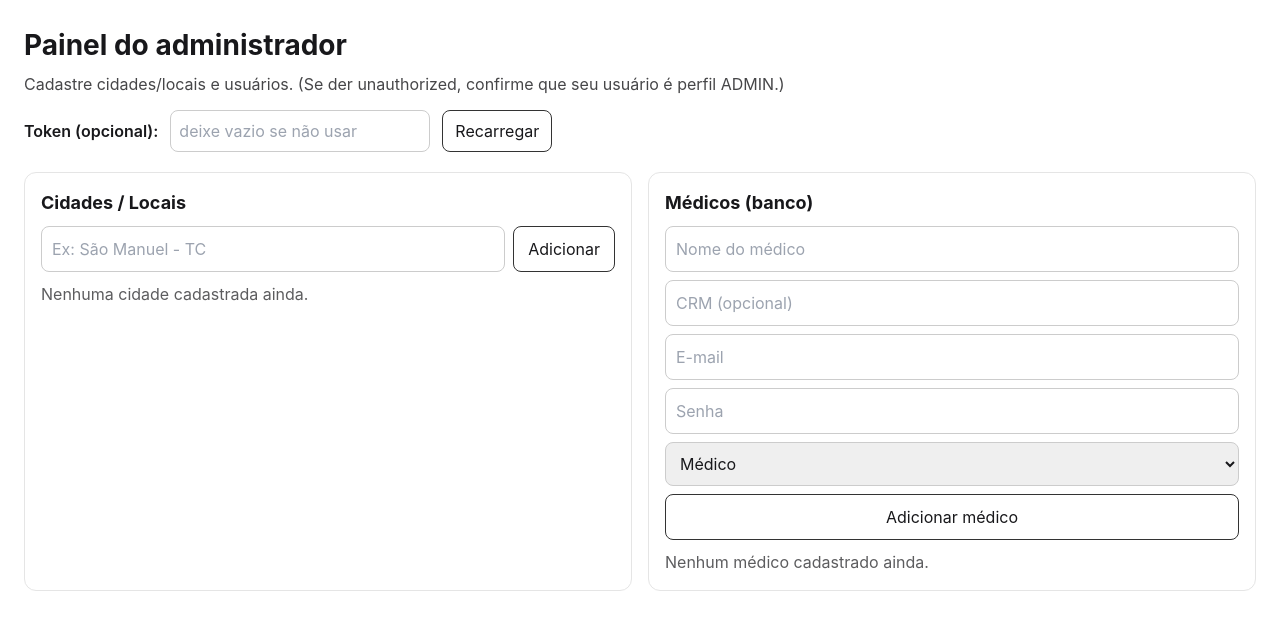
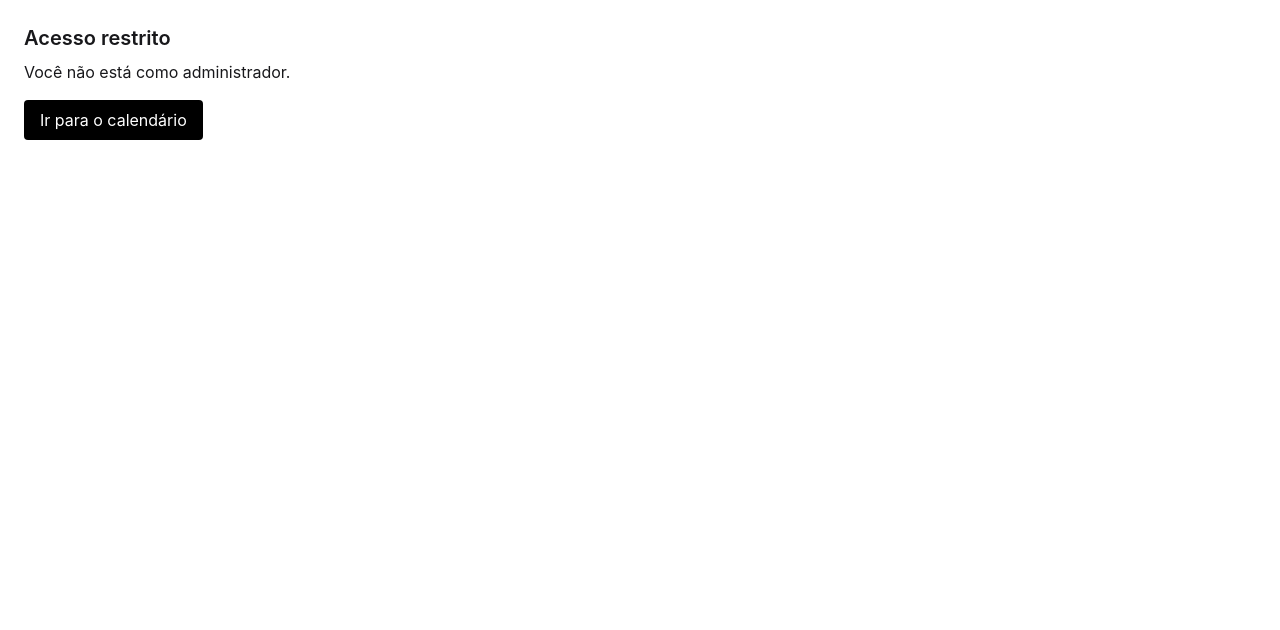
Before and after one commit to Bmoreira89/CDI_Agenda, a Next.js app: page /admin in a window 1280 px wide. Shown: the top 630 px of the page. Built offline with nearby package versions, Linux system fonts and the light colour scheme.

Commit message:
Fix: /admin usa /api/admin/* + envia header x-user-id (cidades/usuarios)

```diff
--- a/src/app/admin/page.tsx
+++ b/src/app/admin/page.tsx
@@ -1,178 +1,352 @@
 "use client";
 
 import { useEffect, useMemo, useState } from "react";
+import { useRouter } from "next/navigation";
+
+type PerfilTipo = "medico" | "admin";
 
 type Cidade = { id: number; nome: string };
-type User = { id: number; nome: string; email: string; perfil: "admin" | "medico"; crm?: string | null };
+type Usuario = { id: number; nome: string; email: string; crm: string | null; perfil: PerfilTipo };
+
+function getAuthHeaders() {
+  if (typeof window === "undefined") return {};
+  const id = localStorage.getItem("agenda_cdi_user_id");
+  if (!id) return {};
+  return { "x-user-id": String(id) };
+}
 
 export default function AdminPage() {
+  const router = useRouter();
+
+  const [perfil, setPerfil] = useState<PerfilTipo>("medico");
+  const [userId, setUserId] = useState<number | null>(null);
+
   const [cidades, setCidades] = useState<Cidade[]>([]);
-  const [users, setUsers] = useState<User[]>([]);
-  const [erroCidades, setErroCidades] = useState<string>("");
-  const [erroUsers, setErroUsers] = useState<string>("");
+  const [medicos, setMedicos] = useState<Usuario[]>([]);
 
-  const [userId, setUserId] = useState<string>("");
-  const [token, setToken] = useState<string>("");
+  const [cidadeNome, setCidadeNome] = useState("");
+  const [novoNome, setNovoNome] = useState("");
+  const [novoCRM, setNovoCRM] = useState("");
+  const [novoEmail, setNovoEmail] = useState("");
+  const [novaSenha, setNovaSenha] = useState("");
+  const [novoPerfil, setNovoPerfil] = useState<PerfilTipo>("medico");
+
+  const [erroCidades, setErroCidades] = useState("");
+  const [erroMedicos, setErroMedicos] = useState("");
+
+  // permissões continuam locais (como você já tinha)
+  const [permissoes, setPermissoes] = useState<Record<string, string[]>>({});
+  const [medicoSelecionado, setMedicoSelecionado] = useState<string>("");
 
   useEffect(() => {
-    const id = localStorage.getItem("agenda_cdi_user_id") || "";
-    setUserId(id);
-    const t = localStorage.getItem("agenda_cdi_admin_token") || "";
-    setToken(t);
+    if (typeof window === "undefined") return;
+
+    const storedPerfil = localStorage.getItem("agenda_cdi_perfil");
+    const storedUserId = localStorage.getItem("agenda_cdi_user_id");
+
+    const perfilAtual: PerfilTipo = storedPerfil === "admin" ? "admin" : "medico";
+    setPerfil(perfilAtual);
+
+    if (storedUserId && !Number.isNaN(Number(storedUserId))) {
+      setUserId(Number(storedUserId));
+    }
+
+    const storedPerm = localStorage.getItem("agenda_cdi_permissoes");
+    if (storedPerm) {
+      try {
+        setPermissoes(JSON.parse(storedPerm));
+      } catch {
+        setPermissoes({});
+      }
+    }
   }, []);
 
-  const headers = useMemo(
-    () => ({
-      "Content-Type": "application/json",
-      "x-user-id": userId || "",
-      "x-admin-token": token || "",
-    }),
-    [userId, token]
-  );
+  useEffect(() => {
+    // se não for admin, volta pro calendário
+    if (perfil !== "admin") return;
+    carregarTudo();
+    // eslint-disable-next-line react-hooks/exhaustive-deps
+  }, [perfil]);
 
-  const carregar = async () => {
+  async function carregarTudo() {
+    await Promise.all([carregarCidades(), carregarMedicos()]);
+  }
+
+  async function carregarCidades() {
     setErroCidades("");
-    setErroUsers("");
+    try {
+      const res = await fetch("/api/admin/cities", {
+        method: "GET",
+        headers: { ...getAuthHeaders() },
+        cache: "no-store",
+      });
+
+      if (res.status === 401) {
+        alert("unauthorized (admin). Faça login novamente.");
+        router.push("/login");
+        return;
+      }
+
+      if (!res.ok) throw new Error("Erro ao carregar cidades");
+      const data: Cidade[] = await res.json();
+      setCidades(data);
+    } catch (e) {
+      console.error(e);
+      setErroCidades("Não foi possível carregar a lista de cidades/locais.");
+    }
+  }
+
+  async function carregarMedicos() {
+    setErroMedicos("");
+    try {
+      const res = await fetch("/api/admin/users", {
+        method: "GET",
+        headers: { ...getAuthHeaders() },
+        cache: "no-store",
+      });
+
+      if (res.status === 401) {
+        alert("unauthorized (admin). Faça login novamente.");
+        router.push("/login");
+        return;
+      }
+
+      if (!res.ok) throw new Error("Erro ao carregar médicos");
+      const data: Usuario[] = await res.json();
+      setMedicos(data);
+    } catch (e) {
+      console.error(e);
+      setErroMedicos("Não foi possível carregar a lista de médicos.");
+    }
+  }
+
+  async function adicionarCidade() {
+    const nome = cidadeNome.trim();
+    if (!nome) return;
 
     try {
-      const r1 = await fetch("/api/admin/cities", { headers, cache: "no-store" });
-      if (!r1.ok) throw new Error("Erro ao comunicar com o servidor (cidades).");
-      setCidades(await r1.json());
-    } catch (e: any) {
-      setErroCidades(e?.message ?? "Falha ao carregar cidades.");
-      setCidades([]);
+      const res = await fetch("/api/admin/cities", {
+        method: "POST",
+        headers: { "Content-Type": "application/json", ...getAuthHeaders() },
+        body: JSON.stringify({ nome }),
+      });
+
+      const json = await res.json().catch(() => ({}));
+
+      if (res.status === 401) {
+        alert("unauthorized");
+        router.push("/login");
+        return;
+      }
+
+      if (!res.ok) {
+        alert(json?.error || "Erro ao criar cidade");
+        return;
+      }
+
+      setCidadeNome("");
+      await carregarCidades();
+    } catch (e) {
+      console.error(e);
+      alert("Erro ao comunicar com o servidor (cidades).");
+    }
+  }
+
+  async function adicionarMedico() {
+    const nome = novoNome.trim();
+    const email = novoEmail.trim().toLowerCase();
+    const senha = novaSenha.trim();
+    const crm = novoCRM.trim() || null;
+    const perfilSel: PerfilTipo = novoPerfil === "admin" ? "admin" : "medico";
+
+    if (!nome || !email || !senha) {
+      alert("Preencha nome, e-mail e senha.");
+      return;
     }
 
     try {
-      const r2 = await fetch("/api/admin/users", { headers, cache: "no-store" });
-      if (!r2.ok) throw new Error("Erro ao comunicar com o servidor (médicos).");
-      setUsers(await r2.json());
-    } catch (e: any) {
-      setErroUsers(e?.message ?? "Falha ao carregar médicos.");
-      setUsers([]);
-    }
-  };
+      const res = await fetch("/api/admin/users", {
+        method: "POST",
+        headers: { "Content-Type": "application/json", ...getAuthHeaders() },
+        body: JSON.stringify({ nome, email, senha, crm, perfil: perfilSel }),
+      });
 
-  useEffect(() => {
-    if (userId) carregar();
-    // eslint-disable-next-line react-hooks/exhaustive-deps
-  }, [userId]);
+      const json = await res.json().catch(() => ({}));
 
-  const [novaCidade, setNovaCidade] = useState("");
-  const addCidade = async () => {
-    const nome = novaCidade.trim();
-    if (!nome) return;
-    const r = await fetch("/api/admin/cities", { method: "POST", headers, body: JSON.stringify({ nome }) });
-    if (!r.ok) {
-      const j = await r.json().catch(() => ({}));
-      alert(j?.error || "Não foi possível adicionar cidade.");
+      if (res.status === 401) {
+        alert("unauthorized");
+        router.push("/login");
         return;
       }
-    setNovaCidade("");
-    carregar();
-  };
 
-  const [nome, setNome] = useState("");
-  const [crm, setCrm] = useState("");
-  const [email, setEmail] = useState("");
-  const [senha, setSenha] = useState("");
-  const [perfil, setPerfil] = useState<"admin" | "medico">("medico");
-
-  const addUser = async () => {
-    const payload = { nome: nome.trim(), crm: crm.trim() || null, email: email.trim(), senha: senha.trim(), perfil };
-    const r = await fetch("/api/admin/users", { method: "POST", headers, body: JSON.stringify(payload) });
-    if (!r.ok) {
-      const j = await r.json().catch(() => ({}));
-      alert(j?.error || "Não foi possível adicionar médico/usuário.");
+      if (!res.ok) {
+        alert(json?.error || "Erro ao criar médico");
         return;
       }
-    setNome(""); setCrm(""); setEmail(""); setSenha(""); setPerfil("medico");
-    carregar();
-  };
+
+      setNovoNome("");
+      setNovoCRM("");
+      setNovoEmail("");
+      setNovaSenha("");
+      setNovoPerfil("medico");
+      await carregarMedicos();
+    } catch (e) {
+      console.error(e);
+      alert("Erro ao comunicar com o servidor (médicos).");
+    }
+  }
+
+  const cidadesNomes = useMemo(() => cidades.map((c) => c.nome), [cidades]);
+
+  function togglePermissao(cidade: string) {
+    if (!medicoSelecionado) return;
+    const atual = permissoes[medicoSelecionado] || [];
+    const existe = atual.includes(cidade);
+    const novo = existe ? atual.filter((x) => x !== cidade) : [...atual, cidade];
+    const updated = { ...permissoes, [medicoSelecionado]: novo };
+    setPermissoes(updated);
+    localStorage.setItem("agenda_cdi_permissoes", JSON.stringify(updated));
+  }
+
+  function sair() {
+    if (typeof window !== "undefined") localStorage.clear();
+    router.push("/login");
+  }
+
+  if (perfil !== "admin") {
+    return (
+      <div className="p-6">
+        <h1 className="text-xl font-semibold mb-2">Acesso restrito</h1>
+        <p className="mb-4">Você não está como administrador.</p>
+        <button className="px-4 py-2 rounded bg-black text-white" onClick={() => router.push("/calendario")}>
+          Ir para o calendário
+        </button>
+      </div>
+    );
+  }
 
   return (
-    <div style={{ padding: 24 }}>
-      <h1 style={{ fontSize: 28, fontWeight: 700 }}>Painel do administrador</h1>
-      <p style={{ marginTop: 6, opacity: 0.8 }}>
-        Cadastre cidades/locais e usuários. (Se der unauthorized, confirme que seu usuário é perfil ADMIN.)
+    <div className="p-6">
+      <div className="flex items-center justify-between mb-6">
+        <div>
+          <h1 className="text-2xl font-semibold">Painel do administrador</h1>
+          <p className="text-sm opacity-70">
+            Cadastre cidades/locais, médicos (no banco) e quais locais cada médico pode agendar exames.
           </p>
-
-      <div style={{ marginTop: 14, display: "flex", gap: 12, alignItems: "center" }}>
-        <label style={{ fontWeight: 600 }}>Token (opcional):</label>
-        <input
-          value={token}
-          onChange={(e) => {
-            setToken(e.target.value);
-            localStorage.setItem("agenda_cdi_admin_token", e.target.value);
-          }}
-          placeholder="deixe vazio se não usar"
-          style={{ width: 260, padding: 8, border: "1px solid #ccc", borderRadius: 8 }}
-        />
-        <button onClick={carregar} style={{ padding: "8px 12px", borderRadius: 8, border: "1px solid #333" }}>
-          Recarregar
+          <p className="text-xs opacity-60 mt-1">Admin ID logado: {userId ?? "?"}</p>
+        </div>
+        <button onClick={sair} className="px-4 py-2 rounded bg-black text-white">
+          Sair
         </button>
       </div>
 
-      <div style={{ marginTop: 20, display: "grid", gridTemplateColumns: "1fr 1fr", gap: 16 }}>
-        <div style={{ border: "1px solid #e5e5e5", borderRadius: 12, padding: 16 }}>
-          <h2 style={{ fontSize: 18, fontWeight: 700 }}>Cidades / Locais</h2>
-
-          <div style={{ display: "flex", gap: 8, marginTop: 10 }}>
+      <div className="grid grid-cols-1 md:grid-cols-2 gap-6">
+        {/* CIDADES */}
+        <div className="bg-white rounded-lg border p-4">
+          <h2 className="font-semibold mb-3">Cidades / Locais</h2>
+          <div className="flex gap-2">
             <input
+              className="border rounded px-3 py-2 flex-1"
               placeholder="Ex: São Manuel - TC"
-              value={novaCidade}
-              onChange={(e) => setNovaCidade(e.target.value)}
-              style={{ flex: 1, padding: 10, border: "1px solid #ccc", borderRadius: 8 }}
+              value={cidadeNome}
+              onChange={(e) => setCidadeNome(e.target.value)}
             />
-            <button onClick={addCidade} style={{ padding: "10px 14px", borderRadius: 8, border: "1px solid #333" }}>
+            <button className="px-4 py-2 rounded bg-black text-white" onClick={adicionarCidade}>
               Adicionar
             </button>
           </div>
 
-          {erroCidades ? (
-            <div style={{ marginTop: 10, color: "crimson" }}>{erroCidades}</div>
+          {erroCidades && <div className="mt-3 text-sm text-red-600 bg-red-50 border border-red-200 p-2 rounded">{erroCidades}</div>}
+
+          <div className="mt-4 text-sm">
+            {cidades.length === 0 ? (
+              <div className="opacity-70">Nenhuma cidade cadastrada ainda.</div>
             ) : (
-            <ul style={{ marginTop: 10 }}>
-              {cidades.map((c) => <li key={c.id}>{c.nome}</li>)}
-              {cidades.length === 0 && <li style={{ opacity: 0.7 }}>Nenhuma cidade cadastrada ainda.</li>}
+              <ul className="list-disc pl-5">
+                {cidades.map((c) => (
+                  <li key={c.id}>{c.nome}</li>
+                ))}
               </ul>
             )}
           </div>
+        </div>
 
-        <div style={{ border: "1px solid #e5e5e5", borderRadius: 12, padding: 16 }}>
-          <h2 style={{ fontSize: 18, fontWeight: 700 }}>Médicos (banco)</h2>
+        {/* MEDICOS */}
+        <div className="bg-white rounded-lg border p-4">
+          <h2 className="font-semibold mb-3">Médicos (banco)</h2>
 
-          <div style={{ display: "grid", gap: 8, marginTop: 10 }}>
-            <input placeholder="Nome do médico" value={nome} onChange={(e) => setNome(e.target.value)}
-              style={{ padding: 10, border: "1px solid #ccc", borderRadius: 8 }} />
-            <input placeholder="CRM (opcional)" value={crm} onChange={(e) => setCrm(e.target.value)}
-              style={{ padding: 10, border: "1px solid #ccc", borderRadius: 8 }} />
-            <input placeholder="E-mail" value={email} onChange={(e) => setEmail(e.target.value)}
-              style={{ padding: 10, border: "1px solid #ccc", borderRadius: 8 }} />
-            <input placeholder="Senha" type="password" value={senha} onChange={(e) => setSenha(e.target.value)}
-              style={{ padding: 10, border: "1px solid #ccc", borderRadius: 8 }} />
+          <div className="space-y-2">
+            <input className="border rounded px-3 py-2 w-full" placeholder="Nome do médico" value={novoNome} onChange={(e) => setNovoNome(e.target.value)} />
+            <input className="border rounded px-3 py-2 w-full" placeholder="CRM (opcional)" value={novoCRM} onChange={(e) => setNovoCRM(e.target.value)} />
+            <input className="border rounded px-3 py-2 w-full" placeholder="E-mail" value={novoEmail} onChange={(e) => setNovoEmail(e.target.value)} />
+            <input className="border rounded px-3 py-2 w-full" placeholder="Senha" type="password" value={novaSenha} onChange={(e) => setNovaSenha(e.target.value)} />
 
-            <select value={perfil} onChange={(e) => setPerfil(e.target.value as any)}
-              style={{ padding: 10, border: "1px solid #ccc", borderRadius: 8 }}>
+            <div className="flex items-center gap-2">
+              <label className="text-sm opacity-70">Perfil</label>
+              <select className="border rounded px-3 py-2" value={novoPerfil} onChange={(e) => setNovoPerfil(e.target.value as PerfilTipo)}>
                 <option value="medico">Médico</option>
                 <option value="admin">Admin</option>
               </select>
+            </div>
 
-            <button onClick={addUser} style={{ padding: "10px 14px", borderRadius: 8, border: "1px solid #333" }}>
+            <button className="px-4 py-2 rounded bg-black text-white" onClick={adicionarMedico}>
               Adicionar médico
             </button>
           </div>
 
-          {erroUsers ? (
-            <div style={{ marginTop: 10, color: "crimson" }}>{erroUsers}</div>
+          {erroMedicos && <div className="mt-3 text-sm text-red-600 bg-red-50 border border-red-200 p-2 rounded">{erroMedicos}</div>}
+
+          <div className="mt-4 text-sm">
+            {medicos.length === 0 ? (
+              <div className="opacity-70">Nenhum médico cadastrado ainda.</div>
             ) : (
-            <ul style={{ marginTop: 10 }}>
-              {users.map((u) => <li key={u.id}>{u.nome} — {u.email} ({u.perfil})</li>)}
-              {users.length === 0 && <li style={{ opacity: 0.7 }}>Nenhum médico cadastrado ainda.</li>}
+              <ul className="list-disc pl-5">
+                {medicos.map((m) => (
+                  <li key={m.id}>
+                    {m.nome} — {m.email} ({m.perfil})
+                  </li>
+                ))}
               </ul>
             )}
           </div>
         </div>
       </div>
+
+      {/* PERMISSOES */}
+      <div className="bg-white rounded-lg border p-4 mt-6">
+        <h2 className="font-semibold mb-2">Permissões por médico</h2>
+        <p className="text-sm opacity-70 mb-3">
+          Selecione um médico e marque as cidades em que ele pode agendar exames. (As permissões ainda ficam salvas localmente neste computador.)
+        </p>
+
+        <select
+          className="border rounded px-3 py-2 w-full md:w-80"
+          value={medicoSelecionado}
+          onChange={(e) => setMedicoSelecionado(e.target.value)}
+        >
+          <option value="">Selecione um médico</option>
+          {medicos.map((m) => (
+            <option key={m.id} value={String(m.id)}>
+              {m.nome} ({m.perfil})
+            </option>
+          ))}
+        </select>
+
+        {medicoSelecionado && (
+          <div className="mt-4 grid grid-cols-1 md:grid-cols-3 gap-2">
+            {cidadesNomes.map((c) => {
+              const atual = permissoes[medicoSelecionado] || [];
+              const marcado = atual.includes(c);
+              return (
+                <label key={c} className="flex items-center gap-2 border rounded p-2">
+                  <input type="checkbox" checked={marcado} onChange={() => togglePermissao(c)} />
+                  <span className="text-sm">{c}</span>
+                </label>
+              );
+            })}
+          </div>
+        )}
+      </div>
+    </div>
   );
 }
```
Also changed, not shown: fix_admin.js (added, +36 -0 lines). Lines whose indentation alone changed are shown as unchanged.
